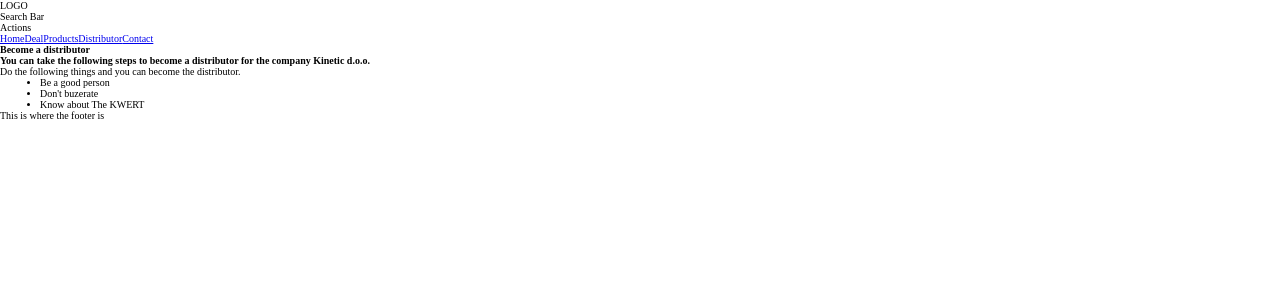
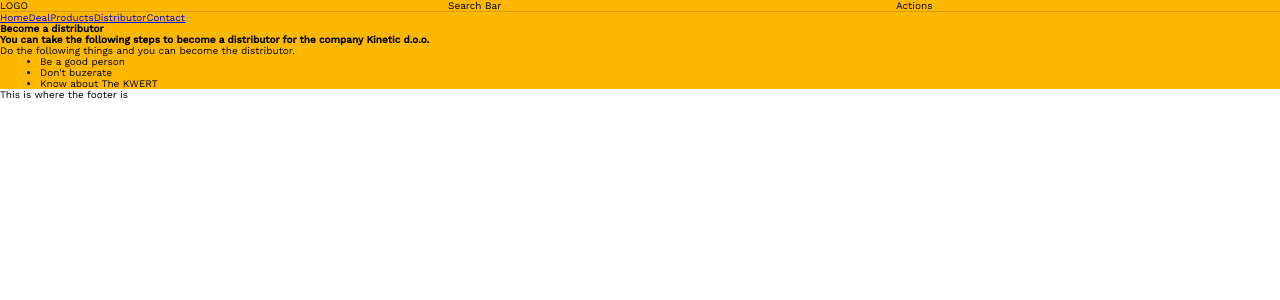
Before and after one commit to lsapundzic/b2b-store-frontend, a React (Create React App) app: page /distributor in a window 1280 px wide. Shown: the top 300 px of the page. Built offline with nearby package versions, Linux system fonts and the light colour scheme.

Commit message:
Layout according to chatgpt

```diff
--- a/public/index.html
+++ b/public/index.html
@@ -24,6 +24,15 @@
       work correctly both with client-side routing and a non-root public URL.
       Learn how to configure a non-root public URL by running `npm run build`.
     -->
+
+    <!-- Fonts -->
+    <link rel="preconnect" href="https://fonts.googleapis.com" />
+    <link rel="preconnect" href="https://fonts.gstatic.com" crossorigin />
+    <link
+      href="https://fonts.googleapis.com/css2?family=Work+Sans:ital,wght@0,100;0,200;0,300;0,400;0,500;1,100;1,200;1,300;1,400&display=swap"
+      rel="stylesheet"
+    />
+
     <title>Bachelor Thesis Project</title>
   </head>
   <body>
--- a/src/components/Header.jsx
+++ b/src/components/Header.jsx
@@ -1,8 +1,9 @@
 import Router from "./router/Router";
+import "../styles/header.css";
 
 const Header = () => {
   return (
-    <div>
+    <header>
       <div className="header-top">
         <div className="header-top-left">LOGO</div>
         <div className="header-top-center">Search Bar</div>
@@ -11,7 +12,7 @@ const Header = () => {
       <nav>
         <Router />
       </nav>
-    </div>
+    </header>
   );
 };
 
--- /dev/null
+++ b/src/styles/header.css
@@ -0,0 +1,14 @@
+header {
+  background-color: #fcb800;
+}
+
+.header-top {
+  display: flex;
+  justify-content: space-between;
+  width: 100%;
+  border-bottom: 1px solid rgba(0, 0, 0, 0.15);
+}
+
+.header-top > div {
+  flex-basis: 30%;
+}
--- a/src/styles/index.css
+++ b/src/styles/index.css
@@ -3,4 +3,6 @@
   border: 0;
   margin: 0;
   font-size: 10px;
+  box-sizing: border-box;
+  font-family: "Work Sans", sans-serif;
 }
```
